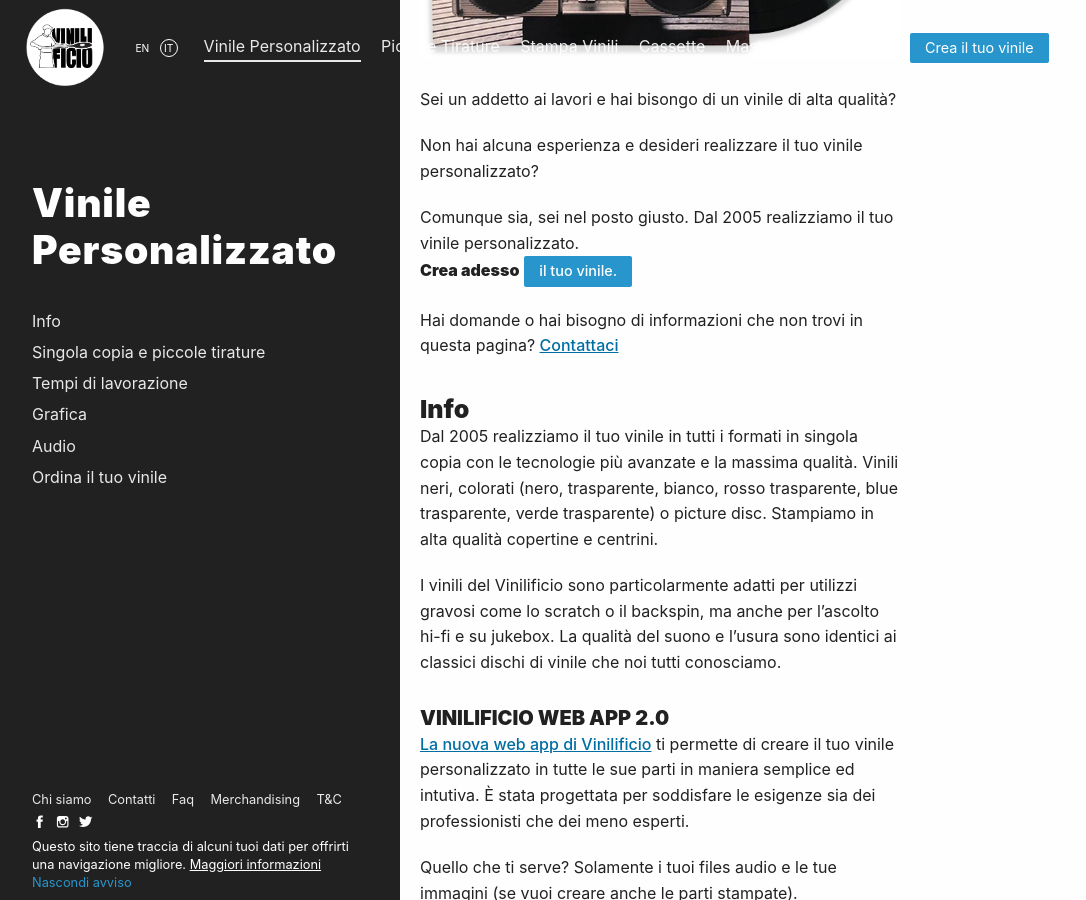
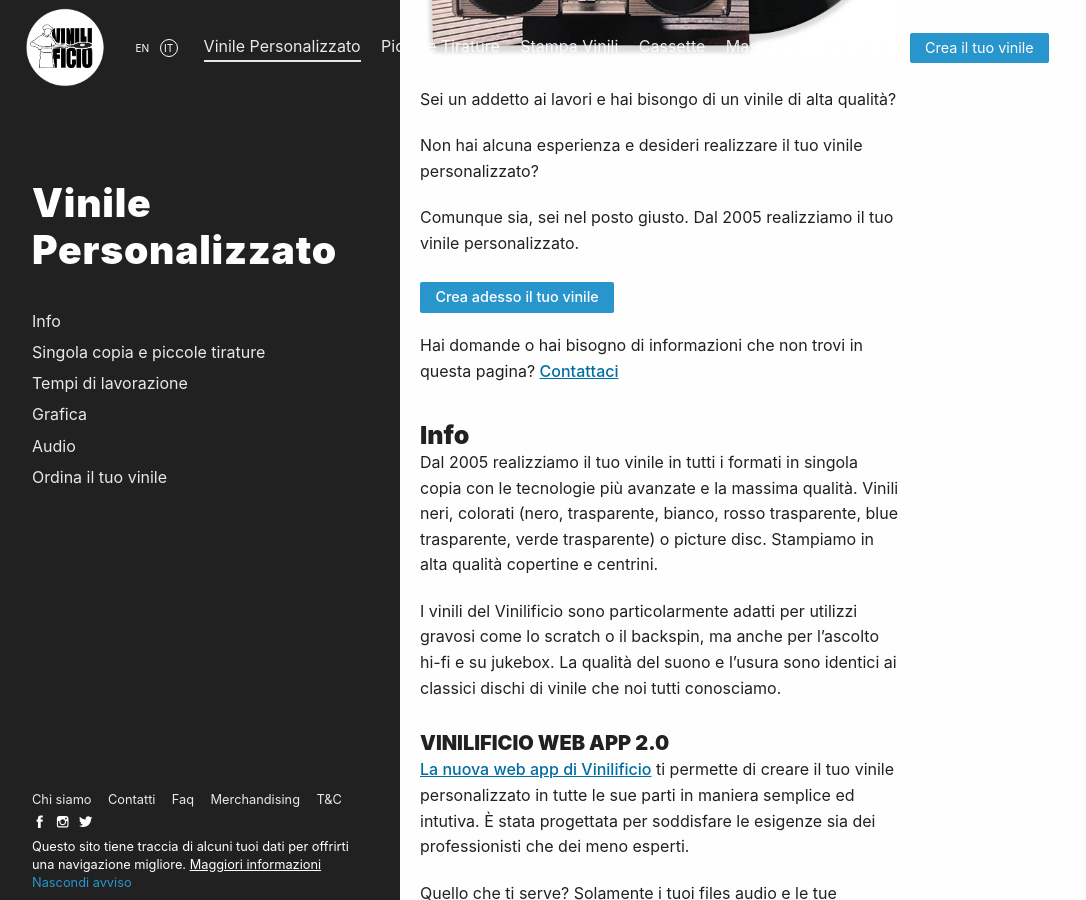
Before and after one commit to Vinilificio/vinilificio.com, a Jekyll site: the page built from _pages/copia-singola.md, in a window 1280 px wide and 900 px high, scrolled down 564 px. Shown: the whole window, without its empty margins (0-1086 px from the left). Built offline with Jekyll 4.4.1, drawn with Linux system fonts in a browser that asks for light colours; nearby versions of some CDN libraries; comment, search, counter and statistics services are not loaded.

Commit message:
aggiornato button

```diff
--- a/_pages/copia-singola.md
+++ b/_pages/copia-singola.md
@@ -28,8 +28,8 @@
 Non hai alcuna esperienza e desideri realizzare il tuo vinile personalizzato?
 
 Comunque sia, sei nel posto giusto. Dal 2005 realizziamo il tuo vinile personalizzato.
-<br>
-__Crea adesso__ <a class="button" href="https://app.vinilificio.com/" style="color: white;text-decoration: none;">il tuo vinile.</a>
+<br><br>
+<a class="button" href="https://app.vinilificio.com/" style="color: white;text-decoration: none;">Crea adesso il tuo vinile</a>
 
 Hai domande o hai bisogno di informazioni che non trovi in questa pagina? [Contattaci](/contatti/)
 
```
